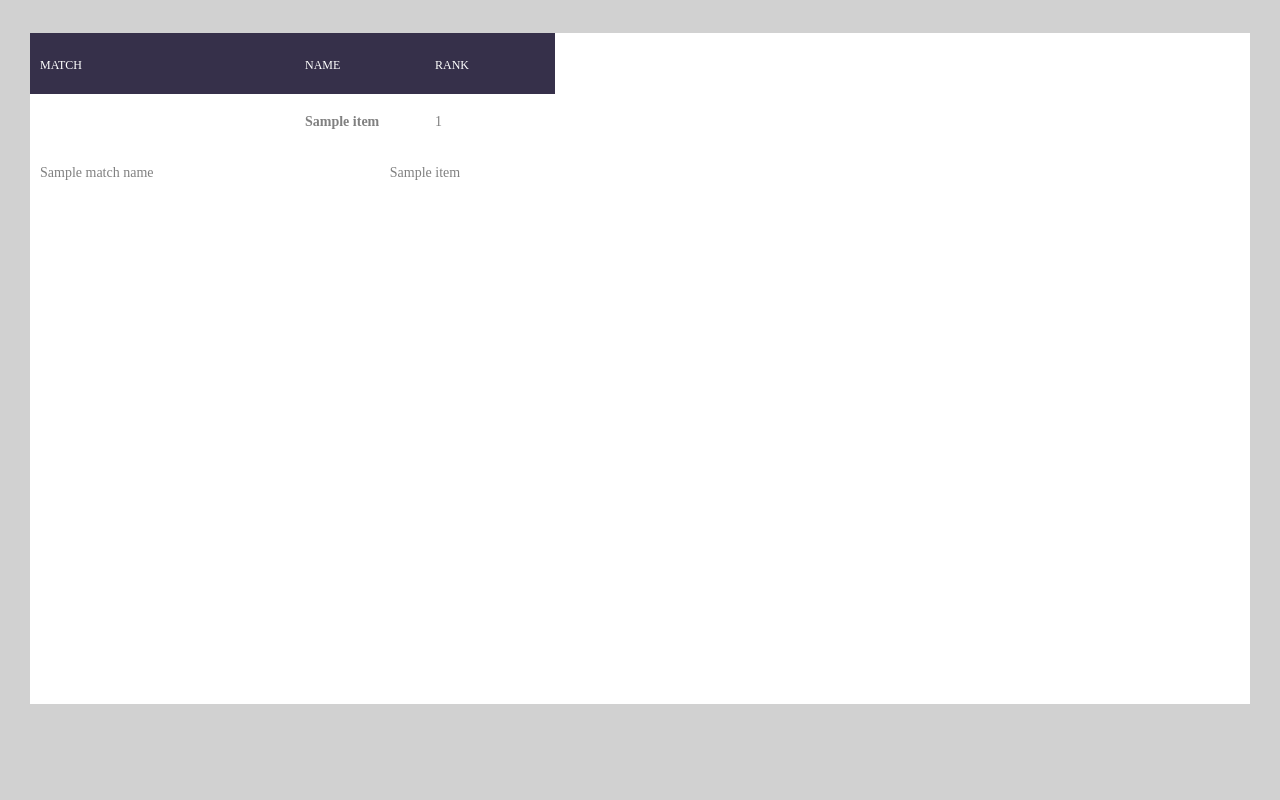
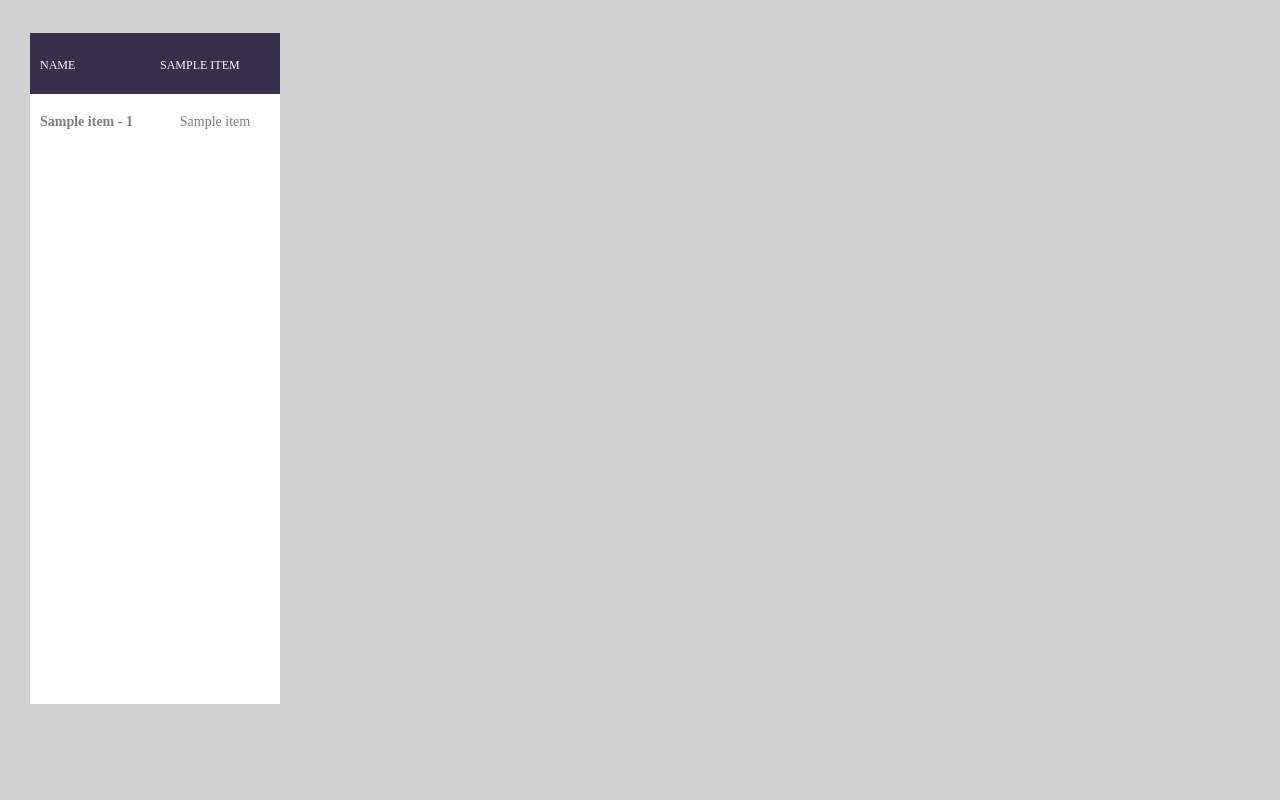
Before and after one commit to shayshimon/WorldCupPlayoffs, a Flask app: template templates/wc_rank.html in a window 1280 px wide. Run offline with Flask 2, Linux system fonts and the light colour scheme; the template is opened without the code that fills it: most values are stand-ins (such as "Sample title", 1, 10 or a date in 2020); some libraries are stand-ins or nearby versions; some web fonts are replaced.

Commit message:
new table design

```diff
--- a/static/css/main.css
+++ b/static/css/main.css
@@ -55,7 +55,45 @@ ul, li {
 	list-style-type: none;
 }
 
+p {
+            border: 1px solid transparent;
+            color: #000;
+            width: 100px;
+            height: 70px;
+            background: #fff;
+            display: flex;
+            justify-content: space-around;
+            flex-direction: column;
+            align-items: center;
+      }
 
+      p[data-id='test']:hover {
+            border: 1px solid red;
+      }
+
+      body{ background-color:gray; }
+
+        #svgContainer {
+            z-index: -10;
+            position:absolute;
+            opacity: 1;
+        }
+
+      .bracket-container {
+            min-height: 400px;
+            display: flex;
+            max-width: 700px;
+            min-width:600px;
+            margin: 0 auto;
+            justify-content: space-between;
+      }
+
+      .container {
+            vertical-align: middle;
+            display: flex;
+            flex-direction: column;
+            justify-content: space-around;
+      }
 /* ------------------------------------ */
 input {
   display: block;
@@ -132,7 +170,6 @@ iframe {
 /*//////////////////////////////////////////////////////////////////
 [ Table ]*/
 .main_table {
-  width: 100%;
   height: 671px;
   background-color: #fff;
   overflow-x: scroll;
@@ -156,7 +193,7 @@ th, td {
 }
 
 .column100.column1 {
-  width: 265px;
+  width: 120px;
   padding-left: 10px;
 }
 
--- a/templates/wc_rank.html
+++ b/templates/wc_rank.html
@@ -23,38 +23,28 @@
 </head>
 <body>
 	<div class="limiter table100 ver1 m-b-110 container-table100">
-	<table class="main_table" data-vertable="ver1">
+	<table class="main_table" data-vertable="ver1" align="center">
 		<thead>
 		<tr class="row100 head">
 			{% set cnt = [1] %}
-			<th class="column100 column{{ cnt[0] }}" data-column="column{{ cnt[0] }}">Match</th>
-			{% for item in result %}
+			<th class="column100 column{{ cnt[0] }}" data-column="column{{ cnt[0] }}">Name</th>
+			{% for item in match_name %}
 				{% if cnt.append(cnt.pop() + 1) %}{% endif %}
-				<th class="column100 column{{ cnt[0] }}" data-column="column{{ cnt[0] }}">Name</th><th class="column100 column{{ cnt[0] }}" data-column="column{{ cnt[0] }}">Rank</th>
+				<th class="column100 column{{ cnt[0] }}" data-column="column{{ cnt[0] }}">{{ item }}</th>
 			{% endfor %}
 		</tr>
 		</thead>
-		<tr class="row100">
-			{% set cnt = [1] %}
-			<td class="column100 column{{ cnt[0] }}" data-column="column{{ cnt[0] }}"> </td>
-			{% for item in result %}
-				{% if cnt.append(cnt.pop() + 1) %}{% endif %}
-				<td class="column100 column{{ cnt[0] }}" data-column="column{{ cnt[0] }}"><strong>{{ item['name'] }}</strong></td>
-				<td class="column100 column{{ cnt[0] }}" data-column="column{{ cnt[0] }}">{{ item['rank'] }}</td>
-			{% endfor %}
-		</tr>
-			{% for c in match_name %}
-				<tr class="row100">
-					{% set cnt = [1] %}
-					<td class="column100 column{{ cnt[0] }}" data-column="column{{ cnt[0] }}">{{ c }}</td>
-				{% for item in result %}
-					{% if c!= 'name' and c!= 'rank' %}
-						{% if cnt.append(cnt.pop() + 1) %}{% endif %}
-						<td class="column100 column{{ cnt[0] }}" data-column="column{{ cnt[0] }}" colspan=2 align="center">{{ item[c] }}</td>
-					{% endif %}
+		{% set cnt = [1] %}
+		{% for item in result %}
+			<tr class="row100">
+				<td class="column100 column{{ cnt[0] }}" data-column="column{{ cnt[0] }}"><strong>{{ item['name'] }} - {{ item['rank'] }}</strong></td>
+				{% set cnt = [1] %}
+				{% for c in match_name %}
+					{% if cnt.append(cnt.pop() + 1) %}{% endif %}
+					<td class="column100 column{{ cnt[0] }}" data-column="column{{ cnt[0] }}" align="center">{{ item[c] }}</td>
 				{% endfor %}
-				</tr>
-			{% endfor %}
+			</tr>
+		{% endfor %}
 	</table>
 </div>
 <!--===============================================================================================-->
```
Also changed, not shown: app.py (+8 -23 lines).
